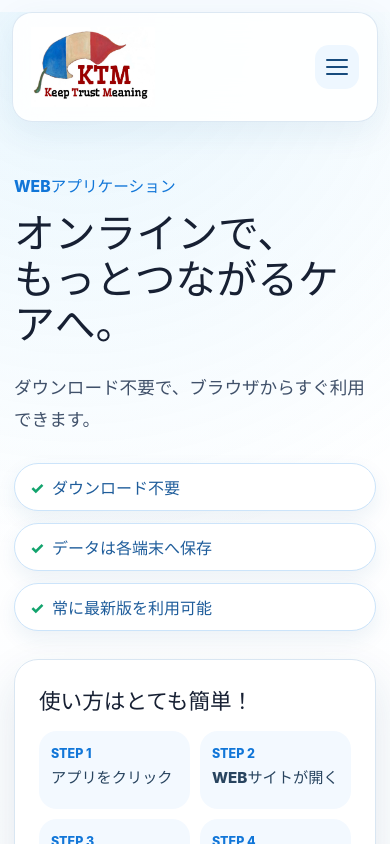
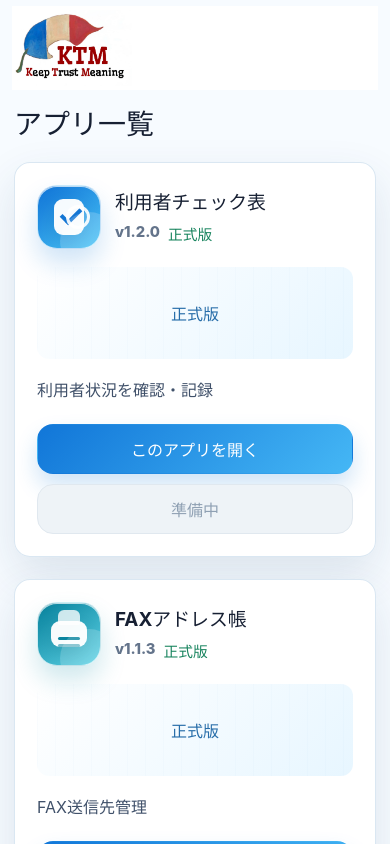
Before and after one commit to system-app-web/app-development, a React (Vite) app in the folder WEBアプリポータル/: page / in a window 390 px wide. Shown: the top 844 px of the page. Built offline with nearby package versions, Linux system fonts and the light colour scheme.

Commit message:
Streamline portal app directory

```diff
--- a/WEBアプリポータル/src/App.tsx
+++ b/WEBアプリポータル/src/App.tsx
@@ -1,5 +1,4 @@
 import { Header } from './components/Header';
-import { Hero } from './components/Hero';
 import { AppList } from './components/AppList';
 import { Footer } from './components/Footer';
 
@@ -8,7 +7,6 @@ export default function App() {
     <>
       <Header />
       <main>
-        <Hero />
         <AppList />
       </main>
       <Footer />
--- a/WEBアプリポータル/src/components/AppList.tsx
+++ b/WEBアプリポータル/src/components/AppList.tsx
@@ -8,9 +8,7 @@ export function AppList() {
   return (
     <section className="app-section" id="apps">
       <div className="section-heading">
-        <p className="eyebrow">Applications</p>
-        <h2>アプリ一覧</h2>
-        <p>各アプリをクリックしてご利用ください。</p>
+        <h1>アプリ一覧</h1>
       </div>
 
       <div className="app-grid">
--- a/WEBアプリポータル/src/components/Header.tsx
+++ b/WEBアプリポータル/src/components/Header.tsx
@@ -1,26 +1,9 @@
-const navItems = ['ホーム', 'アプリ', 'マニュアル', 'お知らせ', 'サポート'];
-
 export function Header() {
   return (
     <header className="site-header">
-      <a className="brand" href="#home" aria-label="ホームへ移動">
+      <a className="brand" href="#apps" aria-label="アプリ一覧へ移動">
         <img className="brand-logo" src="/2207.jpg" alt="KTM Keep Trust Meaning ロゴ" />
       </a>
-
-      <input className="nav-toggle" id="nav-toggle" type="checkbox" aria-label="メニューを開閉" />
-      <label className="hamburger" htmlFor="nav-toggle" aria-hidden="true">
-        <span />
-        <span />
-        <span />
-      </label>
-
-      <nav className="global-nav" aria-label="主要メニュー">
-        {navItems.map((item) => (
-          <a key={item} href={item === 'ホーム' ? '#home' : item === 'アプリ' ? '#apps' : '#footer'}>
-            {item}
-          </a>
-        ))}
-      </nav>
     </header>
   );
 }
--- a/WEBアプリポータル/src/styles/global.css
+++ b/WEBアプリポータル/src/styles/global.css
@@ -25,9 +25,7 @@ html {
 body {
   margin: 0;
   min-width: 320px;
-  background:
-    radial-gradient(circle at 20% 0%, rgba(69, 183, 245, 0.12), transparent 34rem),
-    linear-gradient(180deg, #ffffff 0%, #f7fbff 52%, #ffffff 100%);
+  background: #f7fbff;
 }
 
 a {
@@ -41,16 +39,11 @@ a {
   z-index: 10;
   display: flex;
   align-items: center;
-  justify-content: space-between;
-  gap: 24px;
+  justify-content: flex-start;
   width: min(1180px, calc(100% - 40px));
-  margin: 18px auto 0;
-  padding: 14px 18px;
-  border: 1px solid rgba(217, 230, 242, 0.9);
-  border-radius: 24px;
-  background: rgba(255, 255, 255, 0.88);
-  box-shadow: 0 10px 34px rgba(31, 85, 137, 0.08);
-  backdrop-filter: blur(18px);
+  margin: 12px auto 0;
+  padding: 6px 0;
+  background: #ffffff;
 }
 
 .brand {
@@ -60,36 +53,10 @@ a {
 
 .brand-logo {
   display: block;
-  width: 240px;
-  height: 152px;
+  width: 158px;
+  height: 100px;
   object-fit: cover;
   object-position: center;
-}
-
-.global-nav {
-  display: flex;
-  align-items: center;
-  gap: 6px;
-}
-
-.global-nav a {
-  padding: 10px 13px;
-  border-radius: 999px;
-  color: #3a4a61;
-  font-size: 0.98rem;
-  font-weight: 700;
-}
-
-.global-nav a:hover,
-.global-nav a:focus-visible {
-  color: var(--blue);
-  background: var(--soft);
-  outline: none;
-}
-
-.nav-toggle,
-.hamburger {
-  display: none;
 }
 
 .hero {
@@ -289,22 +256,17 @@ a {
 .app-section {
   width: min(1180px, calc(100% - 40px));
   margin: 0 auto;
-  padding: 56px 0 84px;
+  padding: 18px 0 72px;
 }
 
 .section-heading {
-  margin-bottom: 26px;
+  margin-bottom: 20px;
 }
 
-.section-heading h2 {
+.section-heading h1 {
   margin: 0;
-  font-size: 2.2rem;
-}
-
-.section-heading p:last-child {
-  margin: 12px 0 0;
-  color: var(--muted);
-  font-size: 1.08rem;
+  font-size: 1.75rem;
+  letter-spacing: 0;
 }
 
 .app-grid {
@@ -316,10 +278,10 @@ a {
 .app-card {
   display: flex;
   flex-direction: column;
-  min-height: 390px;
+  min-height: 370px;
   padding: 22px;
   border: 1px solid rgba(217, 230, 242, 0.95);
-  border-radius: 26px;
+  border-radius: 16px;
   background: rgba(255, 255, 255, 0.96);
   box-shadow: var(--shadow);
 }
@@ -382,9 +344,9 @@ a {
 .card-preview {
   display: grid;
   place-items: center;
-  height: 110px;
-  margin: 20px 0;
-  border-radius: 20px;
+  height: 92px;
+  margin: 18px 0;
+  border-radius: 12px;
   background:
     linear-gradient(135deg, rgba(255, 255, 255, 0.82), rgba(226, 244, 255, 0.82)),
     repeating-linear-gradient(90deg, rgba(17, 118, 216, 0.08) 0 1px, transparent 1px 18px);
@@ -498,54 +460,13 @@ a {
 @media (max-width: 760px) {
   .site-header {
     width: calc(100% - 24px);
-    margin-top: 12px;
-    border-radius: 20px;
+    margin-top: 6px;
+    padding: 4px 0;
   }
 
   .brand-logo {
-    width: 124px;
-    height: 80px;
-  }
-
-  .hamburger {
-    display: grid;
-    gap: 5px;
-    width: 44px;
-    height: 44px;
-    place-content: center;
-    border-radius: 14px;
-    background: #eef7ff;
-    cursor: pointer;
-  }
-
-  .hamburger span {
-    width: 22px;
-    height: 2px;
-    border-radius: 999px;
-    background: #174b7d;
-  }
-
-  .global-nav {
-    position: absolute;
-    top: calc(100% + 10px);
-    right: 0;
-    left: 0;
-    display: none;
-    flex-direction: column;
-    align-items: stretch;
-    padding: 12px;
-    border: 1px solid var(--line);
-    border-radius: 20px;
-    background: #ffffff;
-    box-shadow: var(--shadow);
-  }
-
-  .global-nav a {
-    padding: 14px;
-  }
-
-  .nav-toggle:checked ~ .global-nav {
-    display: flex;
+    width: 120px;
+    height: 76px;
   }
 
   .hero,
@@ -596,6 +517,10 @@ a {
     grid-template-columns: 1fr;
   }
 
+  .app-section {
+    padding-top: 12px;
+  }
+
   .site-footer {
     grid-template-columns: 1fr;
     width: calc(100% - 28px);
```
